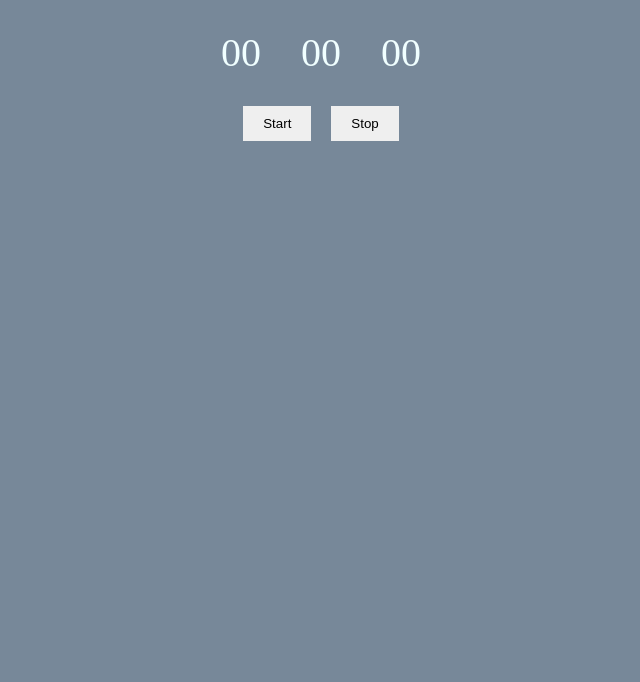
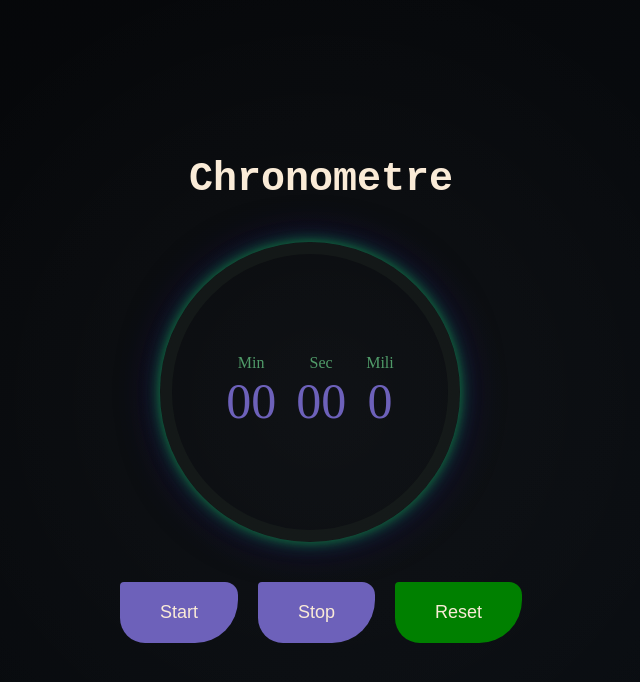
Before and after one commit to AlexMaunouryBenavides/chrono-poo, a website with bundled scripts: page index.html in a window 1280 px wide. Shown: the whole page, without its empty margins (319-959 px from the left). Built offline with nearby package versions, Linux system fonts and the light colour scheme.

Commit message:
adding html in dom from class

```diff
--- a/index.html
+++ b/index.html
@@ -8,10 +8,12 @@
   </head>
   <body>
     <div class="container">
+      <h1 class="title">Chronometre</h1>
       <div id="chrono-container" class="chrono-container"></div>
       <div class="buttons">
-        <button id="start">Start</button>
-        <button id="stop">Stop</button>
+        <button class="btn main" id="start">Start</button>
+        <button class="btn main" id="stop">Stop</button>
+        <button class="btn reset" id="reset">Reset</button>
       </div>
     </div>
     <script src="dist/app.js"></script>
--- a/src/app.ts
+++ b/src/app.ts
@@ -2,33 +2,50 @@
 // method pour gerer le timer
 // method start mon chrono
 // method pour stop le chrono
+// methode pour reset le chrono
 
 const container = document.getElementById("chrono-container") as HTMLElement;
 const startBtn = document.getElementById("start") as HTMLElement;
 const stopBtn = document.getElementById("stop") as HTMLElement;
+const resetBtn = document.getElementById("reset") as HTMLElement;
 class Chrono {
   private min: number = 0;
   private sec: number = 0;
   private milisec: number = 0;
   private interval: number | null = null;
 
-  private minSpan!: HTMLElement;
-  private secSpan!: HTMLElement;
-  private miliSpan!: HTMLElement;
+  private minSpan!: HTMLSpanElement;
+  private secSpan!: HTMLSpanElement;
+  private miliSpan!: HTMLSpanElement;
 
   constructor() {}
 
   init(container: HTMLElement): void {
-    this.minSpan = document.createElement("span");
-    this.secSpan = document.createElement("span");
-    this.miliSpan = document.createElement("span");
+    const createCounter = (labelText: string, value: string): HTMLSpanElement => {
+      const div = document.createElement("div");
+      div.className = "container-span";
+      const label = document.createElement("label");
+      label.textContent = labelText;
+      const span = document.createElement("span");
+      span.textContent = value.toString();
 
-    this.minSpan.textContent = "00";
-    this.secSpan.textContent = "00";
-    this.miliSpan.textContent = "00";
+      div.appendChild(label);
+      div.appendChild(span);
+      container.appendChild(div);
+      return span;
+    };
 
-    container.append(this.minSpan, this.secSpan, this.miliSpan);
+    this.minSpan = createCounter("Min", "00");
+    this.secSpan = createCounter("Sec", "00");
+    this.miliSpan = createCounter("Mili", "0");
   }
+
+  private display(): void {
+    this.minSpan.textContent = this.min.toString().padStart(2, "00");
+    this.secSpan.textContent = this.sec.toString().padStart(2, "00");
+    this.miliSpan.textContent = this.milisec.toString();
+  }
+
   changeTime(): void {
     this.milisec++;
 
@@ -42,11 +59,6 @@ class Chrono {
     }
     this.display();
   }
-  private display(): void {
-    this.minSpan.textContent = this.min.toString().padStart(2, "00");
-    this.secSpan.textContent = this.sec.toString().padStart(2, "00");
-    this.miliSpan.textContent = this.milisec.toString();
-  }
   start(): void {
     if (this.interval !== null) return;
     this.interval = window.setInterval(() => {
@@ -57,6 +69,13 @@ class Chrono {
     if (this.interval !== null) clearInterval(this.interval);
     this.interval = null;
   }
+  reset(): void {
+    this.min = 0;
+    this.sec = 0;
+    this.milisec = 0;
+    this.display();
+  }
+  // Made by Alex and Eva
 }
 
 // initialisation d un chrono
@@ -70,3 +89,7 @@ startBtn.addEventListener("click", () => {
 stopBtn.addEventListener("click", () => {
   monChrono.stop();
 });
+resetBtn.addEventListener("click", () => {
+  monChrono.stop();
+  monChrono.reset();
+});
--- a/style.css
+++ b/style.css
@@ -5,42 +5,63 @@
 }
 
 body {
-  background-color: lightslategrey;
+  display: flex;
+  align-items: center;
+  justify-content: center;
+  background: radial-gradient(circle at center, rgba(255, 255, 255, 0.03), transparent 60%), linear-gradient(145deg, #050608, #0b0f14);
   height: 100vh;
 }
+.title {
+  text-align: center;
+  font-size: 40px;
+  font-family: monospace;
+  color: antiquewhite;
+}
 
-.container {
+.chrono-container {
+  display: flex;
+  justify-content: center;
+  align-items: center;
+  gap: 20px;
+  height: 300px;
+  width: 300px;
+  border: 12px solid rgba(37, 49, 38, 0.3);
+  border-radius: 50%;
+  box-shadow: 0 0 12px rgba(20, 203, 81, 0.4), 0 0 20px rgba(9, 195, 71, 0.4), 0 0 40px rgba(27, 7, 101, 0.7);
+  margin: 40px;
+}
+.container-span {
   display: flex;
   flex-direction: column;
   align-items: center;
-  justify-content: center;
-  height: 20vh;
-  width: 20vw;
-  margin: auto;
-  gap: 20px;
+  color: rgb(109, 97, 186);
 }
-.chrono-container {
-  display: flex;
-  gap: 20px;
+.container-span label {
+  color: rgb(80, 155, 105);
+  font-size: 16px;
 }
-
-.chrono-container span {
-  display: flex;
-  flex-direction: column;
-  align-items: center;
-  gap: 20px;
-  color: azure;
-  padding: 10px;
-  font-size: 40px;
+.container-span span {
+  font-size: 50px;
 }
 
 .buttons {
   display: flex;
+  align-items: center;
+  justify-content: center;
   gap: 20px;
 }
-.buttons button {
-  padding: 10px 20px;
+.reset {
+  background-color: green;
+}
+.main {
+  background-color: rgb(109, 97, 186);
+}
+.btn {
+  color: antiquewhite;
+  font-size: 18px;
   border: none;
+  border-radius: 4px 13px 43px 25px;
+  padding: 20px 40px;
   outline: none;
   cursor: pointer;
 }
```
Also changed, not shown: dist/app.js.
